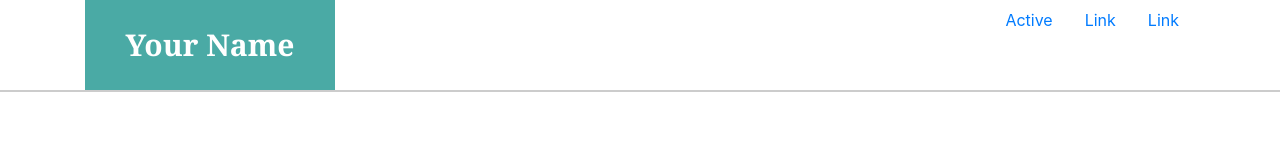
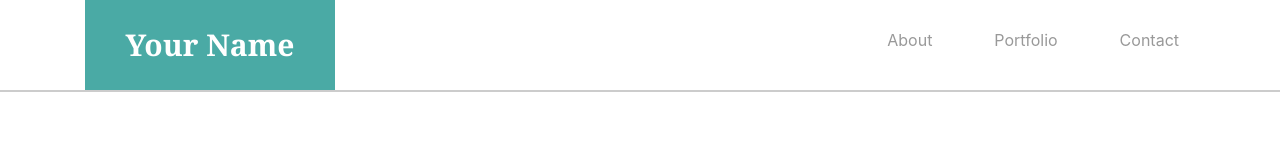
Before and after one commit to e0marina/Bootstrap-Portfolio, a plain HTML site: page index.html in a window 1280 px wide. Drawn offline with nearby package versions, Linux system fonts and the light colour scheme.

Commit message:
header looking pretty good

```diff
--- a/assets/css/style.css
+++ b/assets/css/style.css
@@ -26,3 +26,24 @@
     text-decoration: none;
     background: #4aaaa5;
   }
+
+.nav-link {
+    padding-top: 30px;
+    color: #999;
+    text-decoration: none;
+}
+.nav-item {
+    display: inline-block;
+    padding-left: 15px;
+    margin-left: 15px;
+    line-height: 18px;
+    color: #999;
+    text-decoration: none;
+    /*I'm not sure how to make the border not extend to the top */
+    border-top: 1px solid #ffffff;
+
+}
+
+.nav-item:first-child {
+    border-left: 0 none;
+}
--- a/index.html
+++ b/index.html
@@ -21,20 +21,20 @@
       <div class="container">
 
         <div class="row">
-          <div class="col-md-4">
+          <div class="col-md-3">
             <a href="index.html" id="logo">Your Name</a>
           </div>
-          <div class="col-md-5"></div>
-          <div class="col-md-3">
+          <div class="col-md-4"></div>
+          <div class="col-md-5">
             <ul class="nav justify-content-end">
               <li class="nav-item">
-                <a class="nav-link active" href="#">Active</a>
+                <a class="nav-link about" href="index.html">About</a>
               </li>
               <li class="nav-item">
-                <a class="nav-link" href="#">Link</a>
+                <a class="nav-link portfolio" href="portfolio.html">Portfolio</a>
               </li>
               <li class="nav-item">
-                <a class="nav-link" href="#">Link</a>
+                <a class="nav-link contact" href="contact.html">Contact</a>
               </li>
             </ul>
           </div>
```
